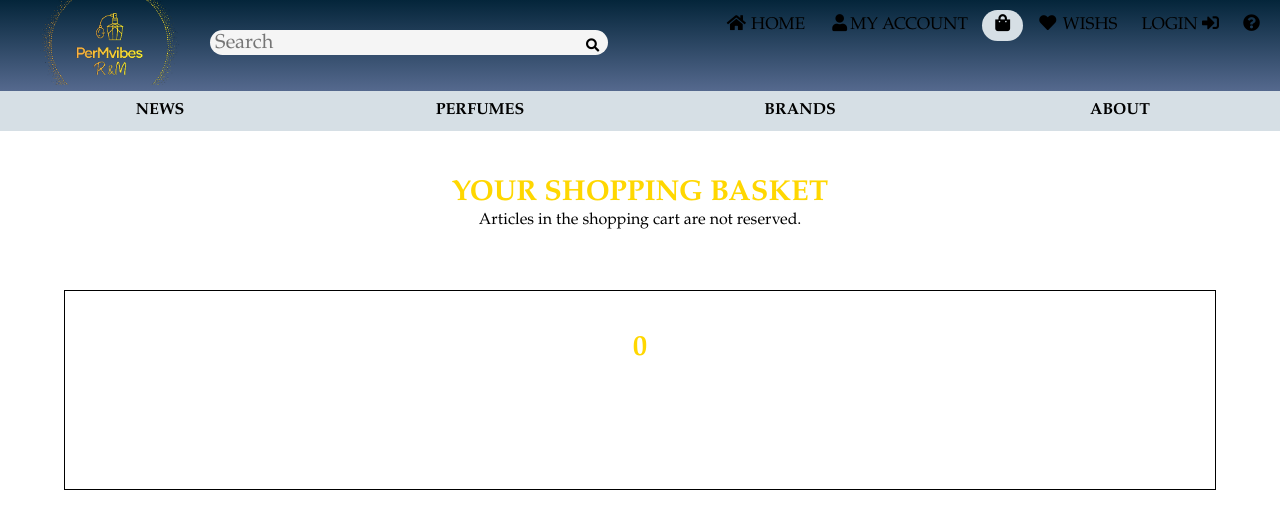
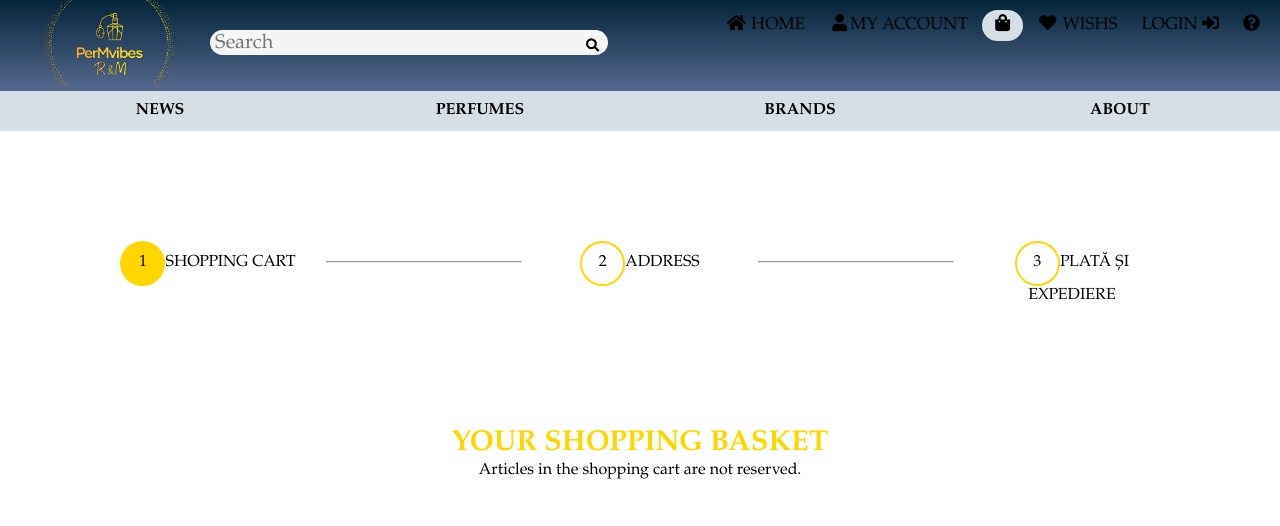
Before and after one commit to NicsanRalucaM/Perfume-Web-Manager, a PHP site: page /cart.html in a window 1280 px wide. Shown: the top 526 px of the page. Run offline with PHP 8.4, Linux system fonts and the light colour scheme.

Commit message:
shopping cart

```diff
--- a/PerMvar1/cart.css
+++ b/PerMvar1/cart.css
@@ -44,7 +44,7 @@
 }
 
 .box-container .items .box img {
-    height:200px;
+    height: 200px;
     width: 250px;
     object-fit: contain;
     margin-bottom: 2rem;
@@ -65,11 +65,12 @@
     color: gold;
 }
 
+
 .box-container .items .box .fa-eye {
     position: absolute;
     top: 8%;
     height: 10%;
-    width:10%;
+    width: 10%;
     border-radius: 5px;
     text-align: center;
     right: 8%;
@@ -79,6 +80,42 @@
     background: #f3efef;
     cursor: pointer;
 }
+
+.box-container .row {
+    display: flex;
+    margin: 100px;
+    box-sizing: border-box;
+
+}
+
+.box-container .row .column {
+    flex: 33.33%;
+    width: 50px;
+    height: 50px;
+    background: white;
+
+
+}
+
+.box-container .row .column .nou hr {
+    margin-top: 20px;
+    text-align: center;
+}
+
+.box-container .row .column p {
+    padding-top: 10px;
+    border: 2px solid gold;
+    height: 45px;
+    width: 45px;
+    text-align: center;
+    background-color: white;
+    border-radius: 50%;
+    display: inline-block;
+}
+ #p1 p {
+    background-color: gold;
+}
+
 
 .box-container .items .box .fa-eye:hover {
     color: gold;
@@ -111,17 +148,20 @@
         margin-top: 10%;
         font-size: 60%;
     }
+
     #addCart {
         top: 50%;
-        padding:10px 10px;
-        font-size:30%;
+        padding: 10px 10px;
+        font-size: 30%;
     }
-    #addWish{
+
+    #addWish {
         border: 0px;
 
     }
-    #redict
-    { border: 0px;
+
+    #redict {
+        border: 0px;
 
     }
 
@@ -167,23 +207,23 @@
 }
 
 
-
 @media screen and (max-width: 850px) {
-    .box-container .items .box
-    {
+    .box-container .items .box {
         width: 180%;
     }
+
     #addCart {
         left: 50%;
         width: fit-content;
         font-size: 60%;
     }
-    #addWish{
+
+    #addWish {
 
         font-size: 60%;
     }
-    #redict
-    {
+
+    #redict {
 
         font-size: 60%;
     }
--- a/PerMvar1/cart.html
+++ b/PerMvar1/cart.html
@@ -64,6 +64,13 @@
 
 </div>
 <div class="box-container" id="box_cont">
+    <div class="row">
+        <div class="column" id="p1"><p>1</p>SHOPPING CART</div>
+        <div class="column"><div class="nou"><hr></div> </div>
+        <div class="column"><p>2</p>ADDRESS</div>
+        <div class="column"><div class="nou"><hr></div> </div>
+        <div class="column"><p>3</p>PLATĂ ȘI EXPEDIERE</div>
+    </div>
     <p id="ased" onload="productss()"></p>
     <h1>YOUR SHOPPING BASKET</h1>
     <p>Articles in the shopping cart are not reserved.
```
